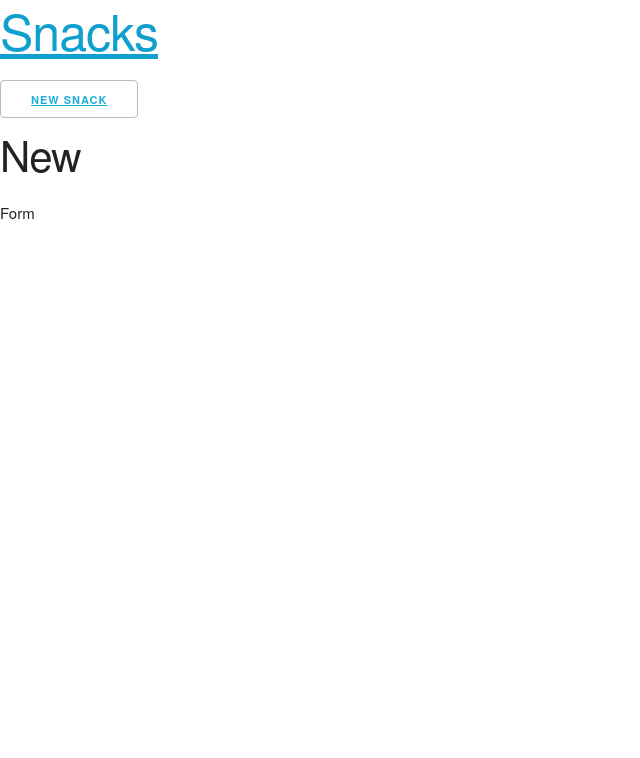
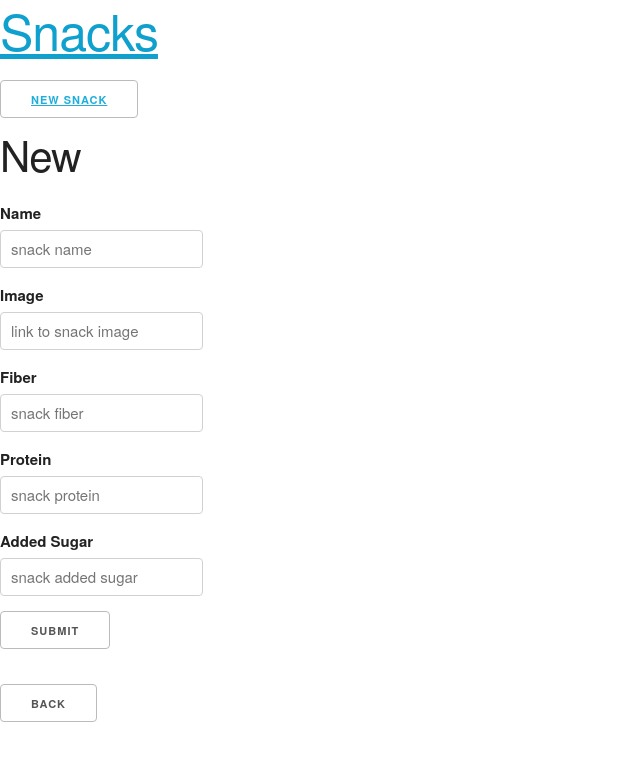
Before and after one commit to imolina212/snackfull-app, a React (Create React App) app in the folder front-end/: page /snacks/new in a window 1280 px wide. Shown: the top 758 px of the page, without its empty margins (0-640 px from the left). Built offline with nearby package versions, Linux system fonts and the light colour scheme; no server answers.

Commit message:
Add form

```diff
--- a/front-end/src/Components/SnackForm.js
+++ b/front-end/src/Components/SnackForm.js
@@ -1,8 +1,109 @@
+import { useState, useEffect } from "react";
+import { Link, useNavigate, useParams } from "react-router-dom";
+import axios from "axios";
 
 const SnackForm = () => {
+    const { id } = useParams();
+    const URL = process.env.REACT_APP_API_URL;
+    const navigate = useNavigate();
+    const [ snack, setSnack ] = useState({
+      name: "",
+      fiber: "",
+      protein: "",
+      added_sugar: "",
+      is_healthy: "",
+      image: ""
+    });
+
+    const isEdit = id ? true : false;
+
+    useEffect(() => {
+      const getSnack = async () => {
+        const targetSnack = await axios.get(`${URL}/snacks/${id}`);
+        setSnack(targetSnack.data.payload);
+      };
+      isEdit && getSnack();
+    }, [URL, id]);
+
+    const handleInputChange = (event) => {
+        setSnack({ ...snack, [event.target.id]: event.target.value});
+    };
+
+    const handleNew = async (event) => {
+      event.preventDefault();
+      await axios.post(`${URL}/snacks`, snack);
+      navigate("/snacks");
+    };
+
+    const handleEdit = async (event) => {
+        event.preventDefault();
+        await axios.put(`${URL}/snacks/${id}`, snack);
+        navigate(`/snacks`);
+    };
+    console.log(snack)
     return (
-      <div>Form</div>
+        <div className="Form">
+          <div className="">
+            <form className="" onSubmit={isEdit ? handleEdit : handleNew}>
+              <label htmlFor="name">Name</label>
+              <input
+              className=""
+              id="name"
+              value={snack.name}
+              type="text"
+              onChange={handleInputChange}
+              placeholder="snack name"
+              required
+              />
+              <label htmlFor="image">Image</label>
+              <input
+              type="text"
+              className=""
+              id="image"
+              value={snack.image}
+              onChange={handleInputChange}
+              placeholder="link to snack image"
+              required
+              />
+              <label htmlFor="fiber">Fiber</label>
+              <input
+              className=""
+              id="fiber"
+              value={snack.fiber}
+              type="number"
+              onChange={handleInputChange}
+              placeholder="snack fiber"
+              required
+              />
+              <label htmlFor="protein">Protein</label>
+              <input
+              className=""
+              id="protein"
+              type="number"
+              value={snack.protein}
+              placeholder="snack protein"
+              onChange={handleInputChange}
+              required
+              />
+              <label htmlFor="added_sugar">Added Sugar</label>
+              <input
+              className=""
+              id="added_sugar"
+              type="number"
+              value={snack.added_sugar}
+              placeholder="snack added sugar"
+              onChange={handleInputChange}
+              required
+              />
+              <br />
+              <button className="">Submit</button>
+            </form>
+            <Link to={isEdit ? `/snacks/${id}` : '/snacks'}>
+                <button className="">Back</button>
+            </Link>
+          </div>
+        </div>
     );
-  }
+}
 
-  export default SnackForm;
+export default SnackForm;
--- a/front-end/src/Pages/Reload.js
+++ b/front-end/src/Pages/Reload.js
@@ -2,8 +2,8 @@
 
 const Reload = () => {
     return (
-      <div className="Reload pt-3">
-        <h1 className='pt-3 pb-3'>Sorry, no page found</h1>
+      <div className="">
+        <h1 className=''>Sorry, no page found</h1>
       </div>
     );
   }
--- a/front-end/src/Pages/Show.js
+++ b/front-end/src/Pages/Show.js
@@ -5,8 +5,8 @@ import SnackDetails from "../Components/SnackDetails";
 const Show = () => {
   return (
     <div className="Show">
-      <div className='container pt-3'>
-        <h2 className='pt-3 pb-3' >Snack Details</h2>
+      <div className=''>
+        <h2 className='' >Snack Details</h2>
         <SnackDetails />
       </div>
     </div>
```
Also changed, not shown: 2 other files (tests, documents, lock files or other folders).
